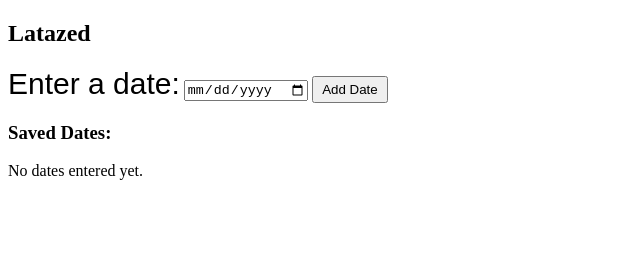
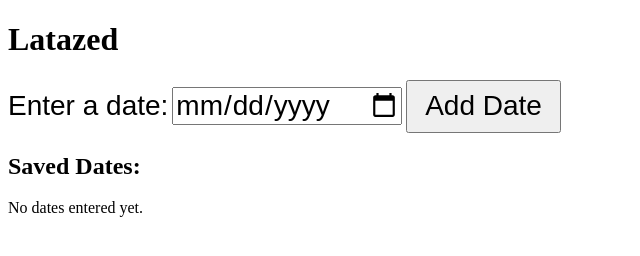
Before and after one commit to Chr1sG1thub/Latazed, a plain HTML site: page index.html in a window 1280 px wide. Shown: the whole page, without its empty margins (0-640 px from the left). Drawn offline with Linux system fonts and the light colour scheme.

Commit message:
Update index.html

```diff
--- a/index.html
+++ b/index.html
@@ -83,7 +83,7 @@ function displaySavedDates() {
     div.innerHTML = "<p>No dates entered yet.</p>";
     return;
   }
-  let html = `<table style="font-size: 30px; font-family: arial">
+  let html = `<table style="font-size: 28px; font-family: arial">
     <thead>
       <tr>
         <th>Date</th>
@@ -128,13 +128,13 @@ window.onload = displaySavedDates;
 </script>
 </head>
 <body>
-  <h2>Latazed</h2>
+  <h1>Latazed</h1>
 
-  <label style="font-size: 30px; font-family: arial" for="inputDate">Enter a date:</label>
-  <input type="date" id="inputDate" />
-  <button onclick="addDate()">Add Date</button>
+  <label style="font-size: 28px; font-family: arial" for="inputDate">Enter a date:</label>
+  <input style="font-size: 28px; font-family: arial" type="date" id="inputDate" />
+  <button style="font-size: 28px; font-family: arial" onclick="addDate()">Add Date</button>
 
-  <h3>Saved Dates:</h3>
+  <h2>Saved Dates:</h2>
   <div id="savedDates"></div>
 
 
```
